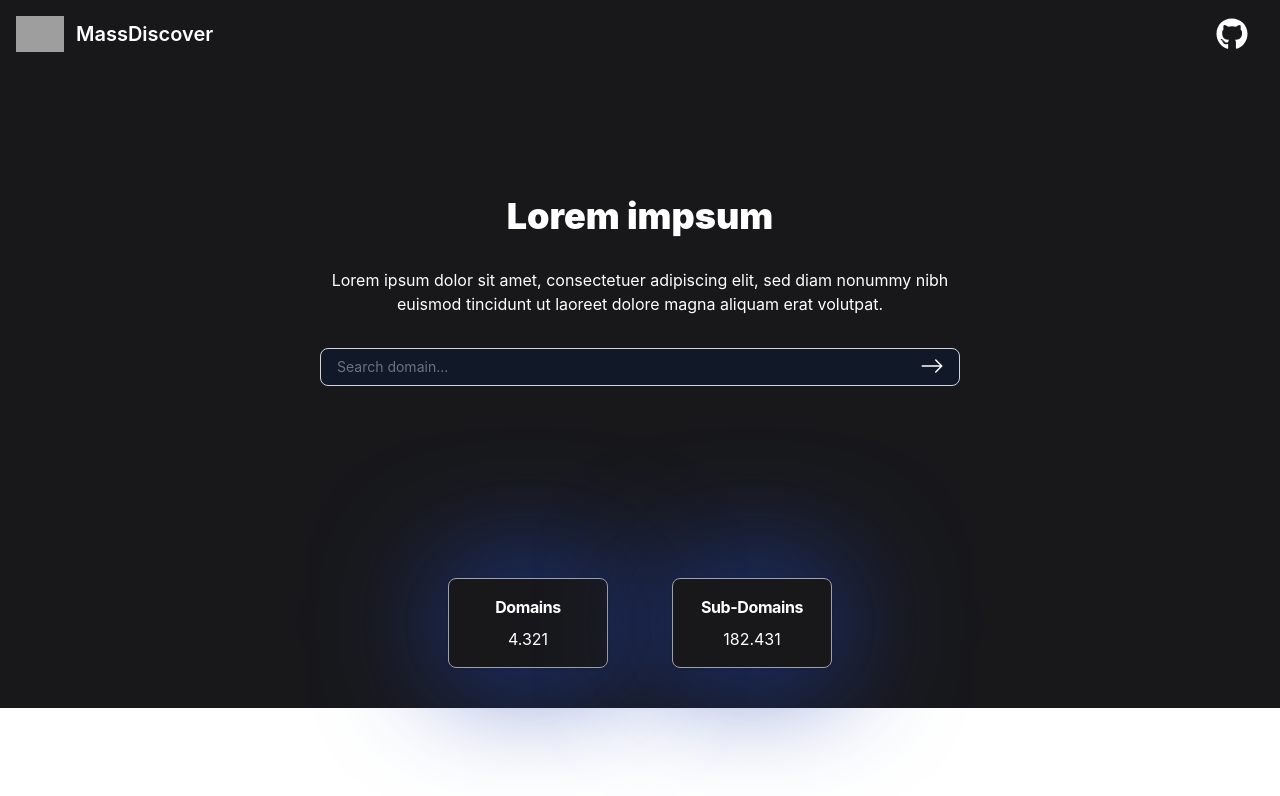
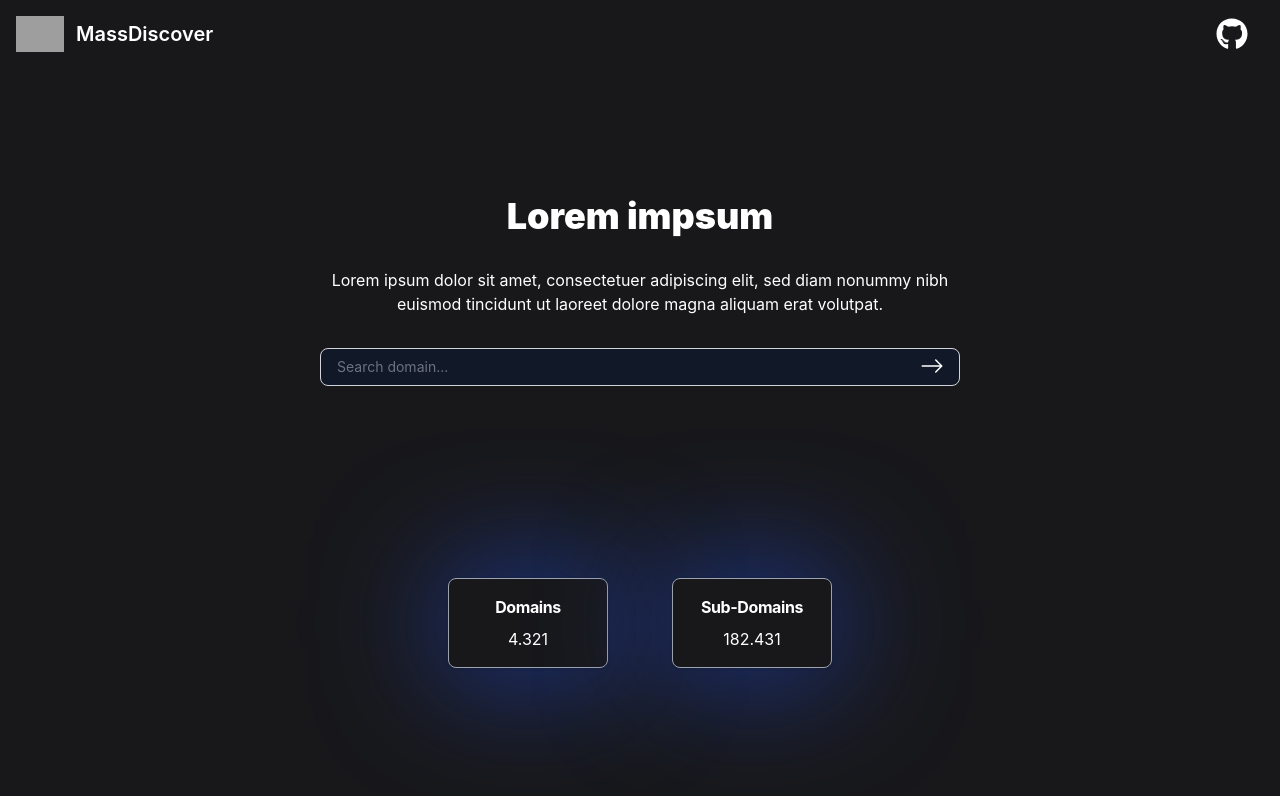
Before and after one commit to TheRedCandyy/MassDiscoverWebsite, a React (Create React App) app in the folder client/: page / in a window 1280 px wide. Shown: the top 796 px of the page. Built offline with nearby package versions, Linux system fonts and the light colour scheme; no server answers; grey boxes are pictures that could not be loaded; the HTML template or start-up script is replaced by a standard one.

Commit message:
MD-025:FIX: Fix white space in main page

```diff
--- a/client/src/App.js
+++ b/client/src/App.js
@@ -15,7 +15,7 @@ function App() {
   //End of example
 
   return (
-    <div className="bg-zinc-900 text-white min-h-full">
+    <div className="bg-zinc-900 text-white min-h-screen">
       <Navbar></Navbar>
       <LandingText></LandingText>
       <MetricsBoxes></MetricsBoxes>
```
